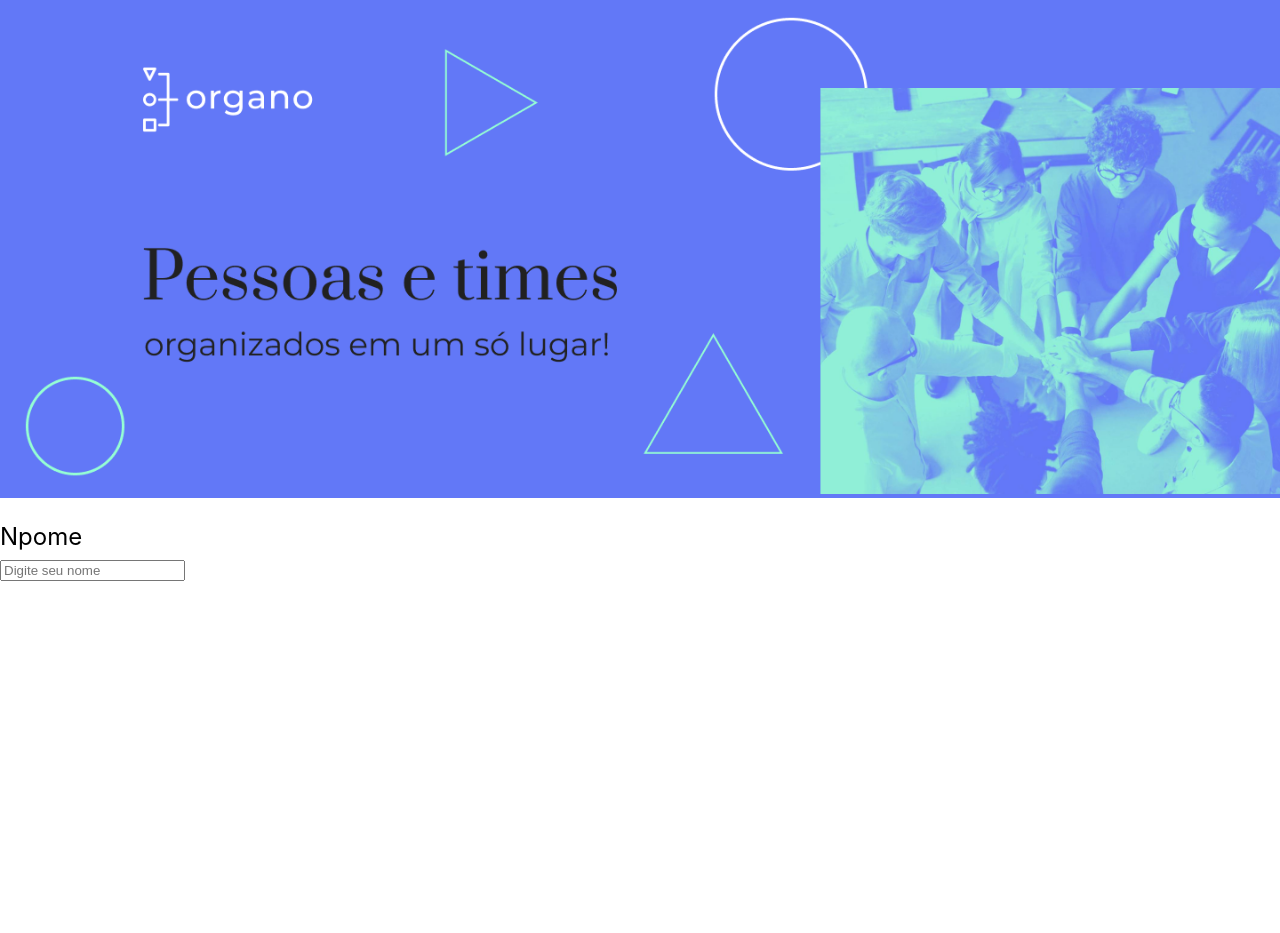
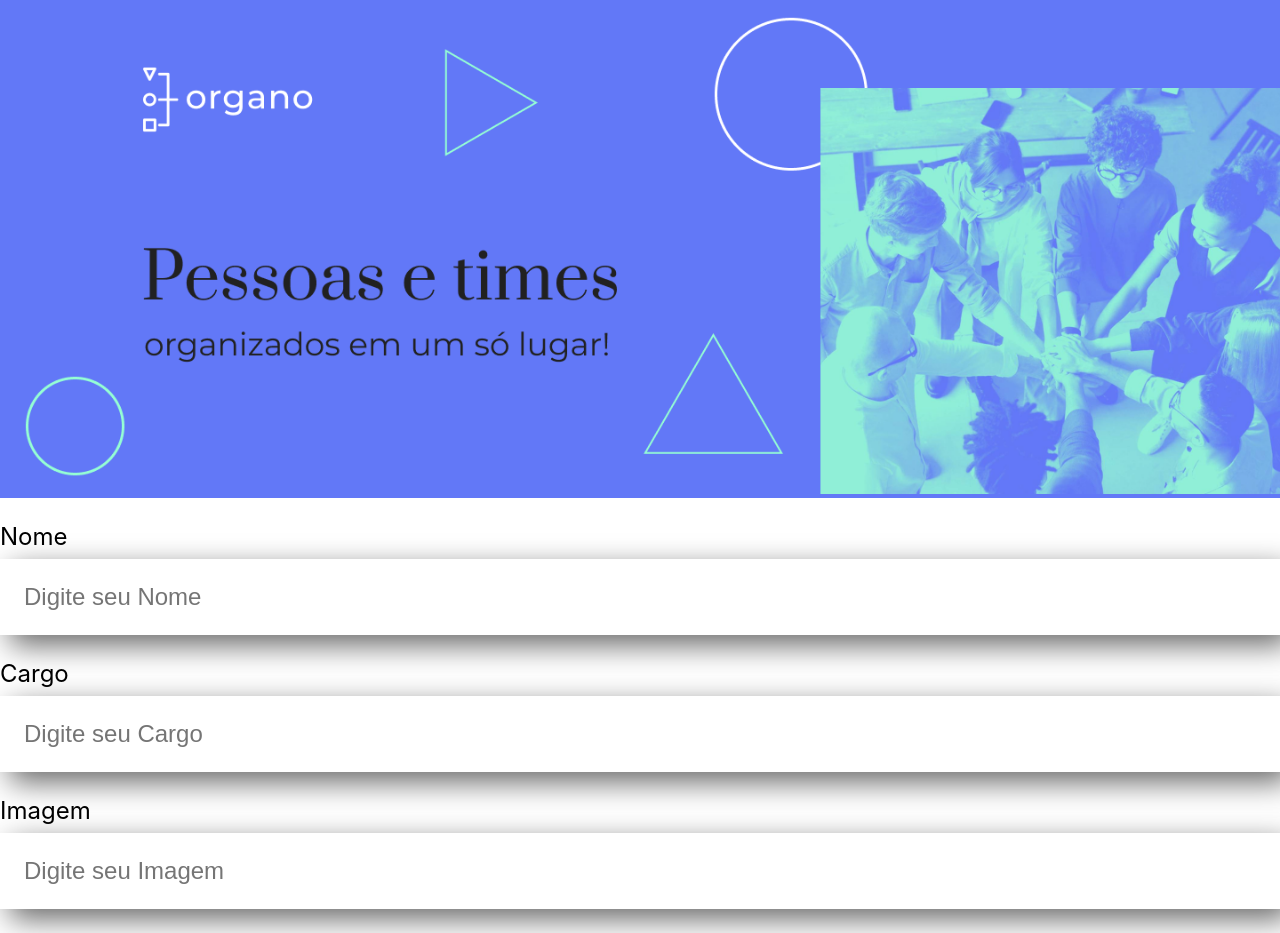
Before and after one commit to Gustavocaris/JavaScript, a React (Create React App) app in the folder organo/: page / in a window 1280 px wide. Before the commit the page ends 800 px from the top, so only its background shows below. Built offline with nearby package versions, Linux system fonts and the light colour scheme.

Commit message:
Criando parametros nos componentes

```diff
--- a/organo/src/App.js
+++ b/organo/src/App.js
@@ -7,7 +7,10 @@ function App() {
     <div className="App">
         <div className="App">
           <Banner />
-          <CampoTexto />
+          <CampoTexto label="Nome" placeholder="Digite seu Nome"/>
+          <CampoTexto label="Cargo" placeholder="Digite seu Cargo" />
+          <CampoTexto label="Imagem" placeholder="Digite seu Imagem" />
+
         </div>
     </div>
   );
--- a/organo/src/componentes/Banner/campoTexto/CampoTexto.css
+++ b/organo/src/componentes/Banner/campoTexto/CampoTexto.css
@@ -7,3 +7,13 @@
     margin-bottom: 8px;
     font-size: 24px;
 }
+
+.campo-texto input {
+    background-color: #fff;
+    box-shadow: 10px 10px 30px rgba(0, 0, 0, 0.6);
+    width: 100%;
+    border: none;
+    font-size: 24px;
+    padding: 24px;
+    box-sizing: border-box;
+}
--- a/organo/src/componentes/Banner/campoTexto/index.js
+++ b/organo/src/componentes/Banner/campoTexto/index.js
@@ -1,10 +1,13 @@
 import './CampoTexto.css'
 
-const CampoTexto = () => {
+// esse 'props' poderia ser qualquer nome, apenas pra chamar
+const CampoTexto = (props) => {
     return (
         <div className="campo-texto">
-            <label>Npome</label>
-            <input placeholder='Digite seu nome'></input>
+            <label>
+                {props.label}
+            </label>
+            <input placeholder={props.placeholder}></input>
 
         </div>
     )
```
